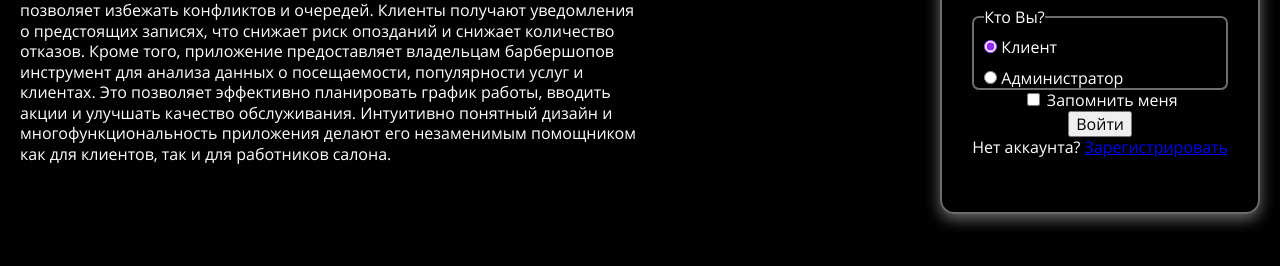
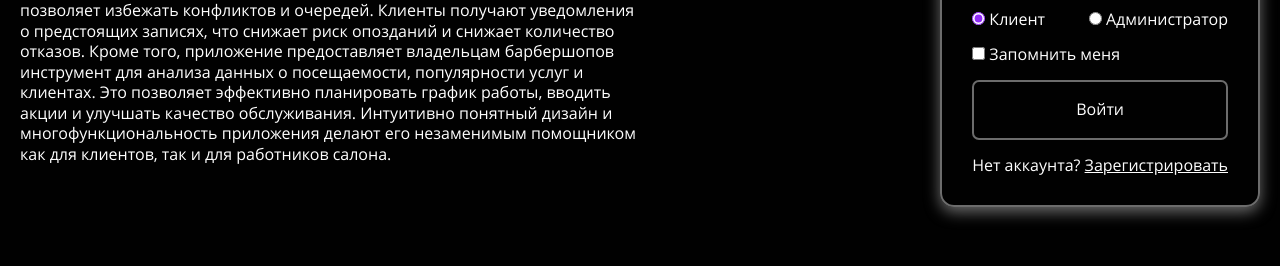
Before and after one commit to Evgeny-Stepanov/clients-vanilla-js, a website built with webpack: page src/auth/index.html in a window 1280 px wide. Shown: the part 386-652 px from the top of the page. Built offline with nearby package versions, Linux system fonts and the light colour scheme.

Commit message:
Work on auth page 1.3

```diff
--- a/src/auth/html/auth-form.html
+++ b/src/auth/html/auth-form.html
@@ -10,7 +10,7 @@
 	</p>
 
 	<fieldset>
-		<legend>Кто Вы?</legend>
+		<legend class="visually-hidden">Кто Вы?</legend>
 		<p>
 			<input type="radio" name="who" id="client" value="client" checked />
 			<label for="client">Клиент</label>
@@ -43,7 +43,7 @@
 	</p>
 
 	<fieldset>
-		<legend>Кто Вы?</legend>
+		<legend class="visually-hidden">Кто Вы?</legend>
 		<p>
 			<input type="radio" name="who" id="client" value="client" checked />
 			<label for="client">Клиент</label>
--- a/src/css/auth/_auth-form.scss
+++ b/src/css/auth/_auth-form.scss
@@ -1,7 +1,6 @@
 .auth {
 	&__form {
 		max-width: 40%;
-		height: 400px;
 		display: flex;
 		flex-direction: column;
 		align-items: center;
@@ -9,7 +8,7 @@
 }
 
 .form {
-	padding: 30px;
+	padding: calc-font-size(1.875);
 	border: install-border(2px, var(--color-gray-dark));
 	border-radius: var(--border-radius);
 	box-shadow: install-shadow(var(--color-gray-dark));
@@ -18,25 +17,26 @@
 	}
 
 	&__input-name {
-		margin-top: 20px;
+		margin-top: calc-font-size(1.25);
 	}
 
 	&__input-password {
-		margin-top: 10px;
+		margin-top: calc-font-size(0.625);
 	}
 
 	fieldset {
-		padding: 0 10px 0;
-		margin: 0;
-		margin-top: 20px;
+		display: flex;
+		justify-content: space-between;
+		gap: 30px;
+		margin: calc-font-size(0.94) 0 0 0;
+		padding: 0;
 		width: 100%;
-		border-radius: var(--border-radius-small);
-		border: install-border(2px, var(--color-gray-dark));
+		border: none;
 		legend {
 			padding: 0;
 		}
 		p {
-			margin: 10px 0 0 0;
+			margin: 0;
 			input {
 				accent-color: var(--color-accent);
 				margin: 0;
@@ -45,9 +45,59 @@
 	}
 
 	&__checkbox-remember {
+		margin-top: calc-font-size(0.94);
+		align-self: flex-start;
+		input {
+			accent-color: var(--color-accent);
+			margin: 0;
+		}
+	}
+
+	button {
+		position: relative;
+		margin-top: calc-font-size(0.94);
+		width: 100%;
+		height: calc-font-size(3.75);
+		padding: 0;
+		font-size: calc-font-size(1);
+		border: install-border(2px, var(--color-gray-dark));
+		border-radius: var(--border-radius-small);
+		background-color: transparent;
+		color: var(--color-white);
+		transition: box-shadow 0.3s ease 0s;
+		&::before {
+			content: "";
+			display: block;
+			position: absolute;
+			z-index: -1;
+			top: 0;
+			left: 0;
+			right: 0;
+			bottom: 0;
+			background-color: var(--color-accent);
+			transform: scaleY(0);
+			transform-origin: 50% 0;
+			transition: transform 0.3s ease 0s;
+		}
+		@include hover {
+			box-shadow: install-shadow(var(--color-gray-dark));
+			&::before {
+				transform: scaleY(1);
+			}
+		}
 	}
 
 	&__no-account {
+		margin-top: calc-font-size(0.94);
+		a {
+			display: inline-block;
+			color: var(--color-white);
+			transition: transform 0.3s ease;
+			@include hover {
+				transform: scale(1.025);
+				color: var(--color-gray-light);
+			}
+		}
 	}
 }
 .form--login {
@@ -62,8 +112,8 @@
 	input {
 		border-radius: var(--border-radius-small);
 		border: install-border(2px, var(--color-gray-dark));
-		padding: 0 0 0 10px;
-		height: 40px;
+		padding: 0 0 0 calc-font-size(0.625);
+		height: calc-font-size(2.5);
 		width: 100%;
 		background-color: transparent;
 		color: var(--color-white);
```
Also changed, not shown: dist/app.html, dist/index.html, 2 other files.
